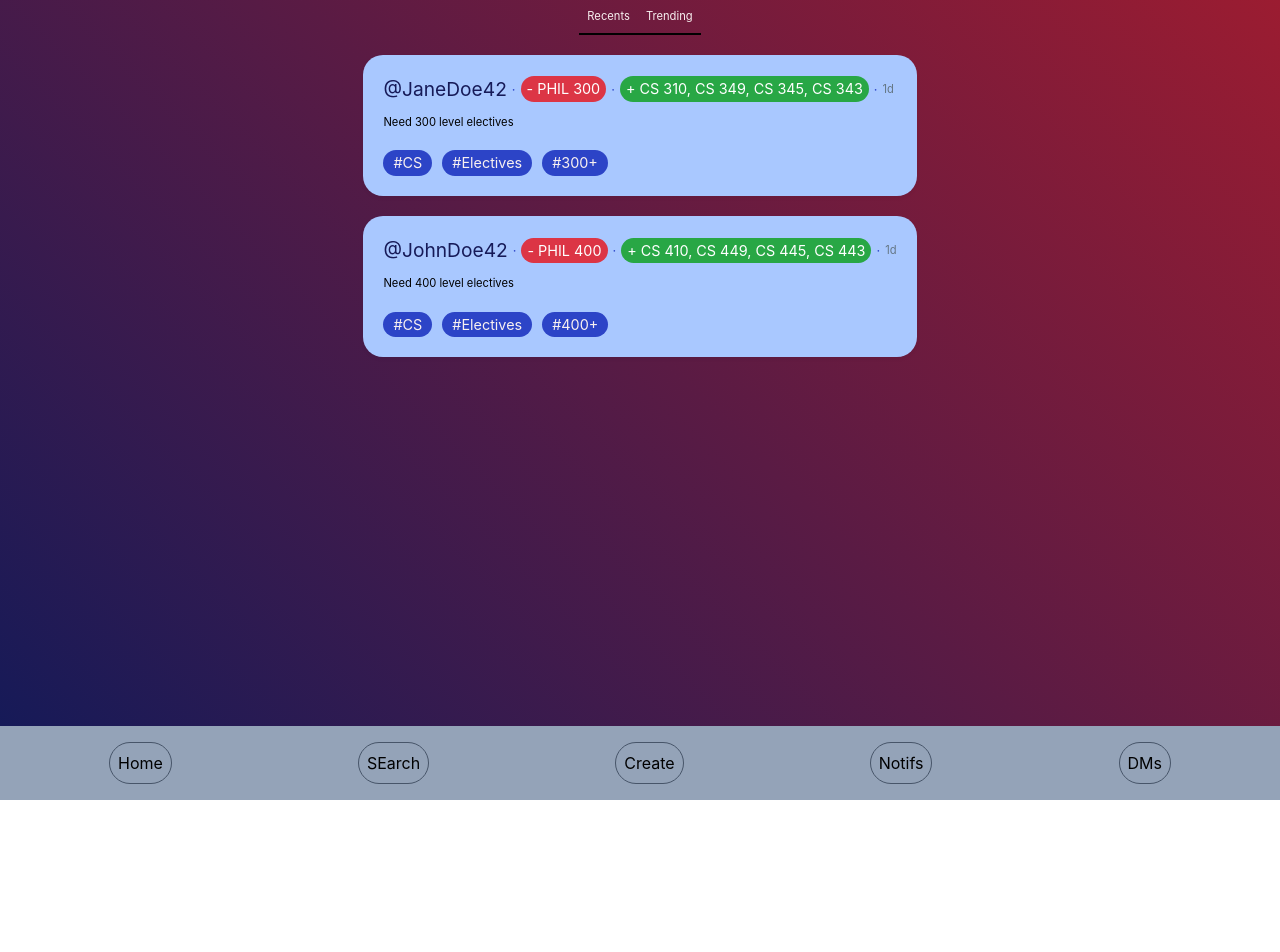
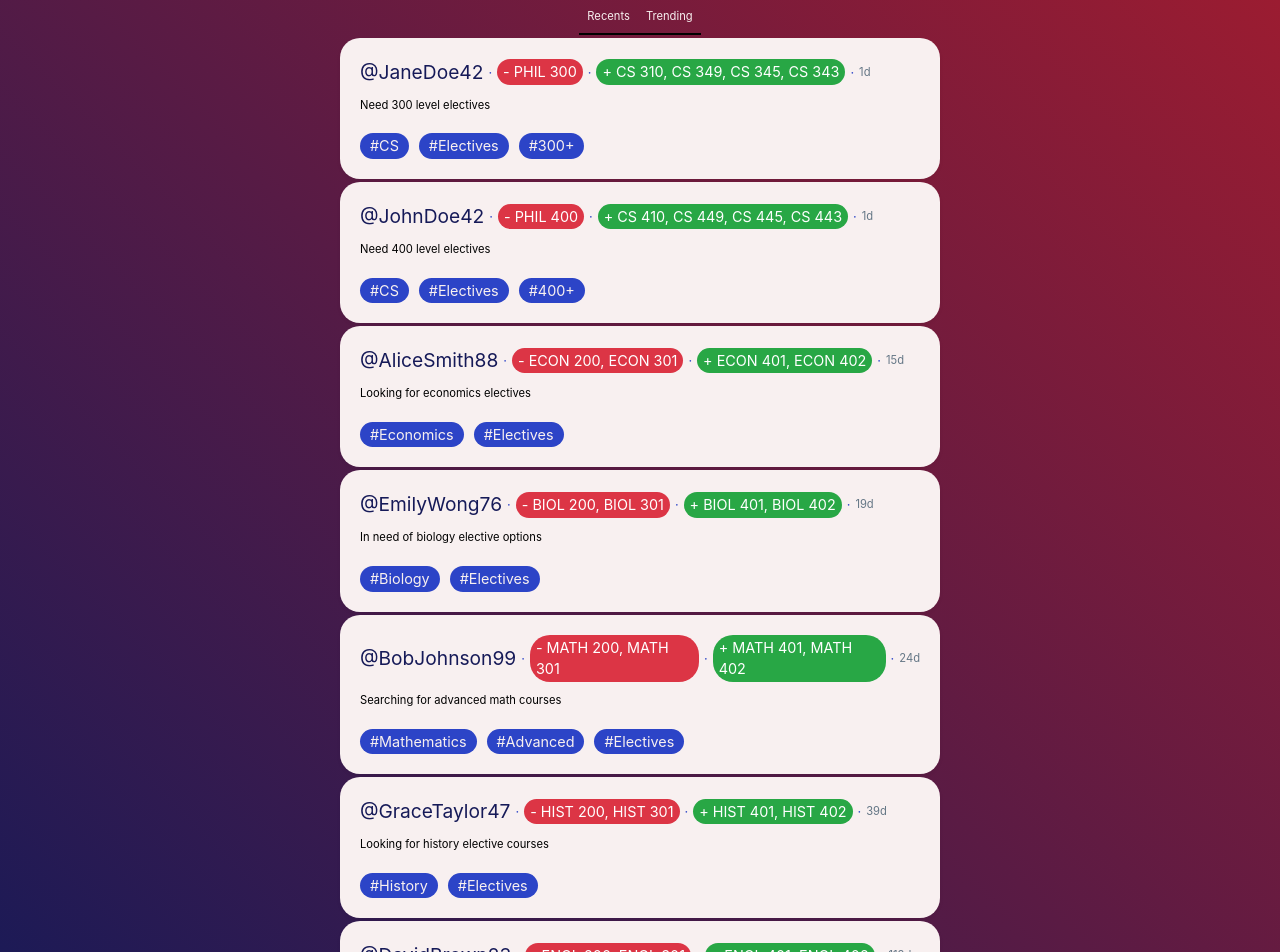
Before and after one commit to j-ackie/brutus, a React (Create React App) app in the folder frontend/: page / in a window 1280 px wide. Shown: the top 952 px of the page. Before the commit the page ends 800 px from the top, so only its background shows below. Built offline with nearby package versions, Linux system fonts and the light colour scheme.

Commit message:
feed chronological

```diff
--- a/frontend/src/components/Feed/Feed.tsx
+++ b/frontend/src/components/Feed/Feed.tsx
@@ -22,11 +22,14 @@ export function Feed() {
   // map over the listings outputted by listingquery and return a listing component for each
   return (
     <div>
-      {listingQuery().map((listing) => (
-        <Listing {...listing} />
-      ))}
+      {listingQuery()
+        .sort((a, b) => new Date(b.created_at).getTime() - new Date(a.created_at).getTime())
+        .map((listing, index) => (
+          <Listing key={index} {...listing} />
+        ))}
     </div>
   );
 }
 
+
 export default Feed;
--- a/frontend/src/components/listing/Listing.tsx
+++ b/frontend/src/components/listing/Listing.tsx
@@ -40,9 +40,9 @@ const Listing: React.FC<ListingProps> = ({ user, description, have, want, tags,
       maxWidth: '600px',
       padding: '20px',
       borderRadius: '20px',
-      margin: '20px auto',
+      margin: '3px auto',
       boxShadow: '0 2px 4px rgba(0, 0, 0, 0.05)',
-      backgroundColor: COLORS.lightblue,
+      backgroundColor: COLORS.text,
       color: '#FFF',
       position: 'relative',
     }}>
--- a/frontend/src/pages/home/homeQueries.ts
+++ b/frontend/src/pages/home/homeQueries.ts
@@ -19,7 +19,52 @@ function listingQuery(){
     created_at: "2024-04-06T15:30:00-04:00",
   };
 
-  return [listingProps, listingProps2]
+  const listingProps3 = {
+    user: "AliceSmith88",
+    description: "Looking for economics electives",
+    have: "ECON 200, ECON 301",
+    want: "ECON 401, ECON 402",
+    tags: ["Economics", "Electives"],
+    created_at: new Date(Date.now() - Math.floor(Math.random() * 10000000000)).toLocaleDateString(),
+  };
+
+  const listingProps4 = {
+    user: "BobJohnson99",
+    description: "Searching for advanced math courses",
+    have: "MATH 200, MATH 301",
+    want: "MATH 401, MATH 402",
+    tags: ["Mathematics", "Advanced", "Electives"],
+    created_at: new Date(Date.now() - Math.floor(Math.random() * 10000000000)).toLocaleDateString(),
+  };
+
+  const listingProps5 = {
+    user: "EmilyWong76",
+    description: "In need of biology elective options",
+    have: "BIOL 200, BIOL 301",
+    want: "BIOL 401, BIOL 402",
+    tags: ["Biology", "Electives"],
+    created_at: new Date(Date.now() - Math.floor(Math.random() * 10000000000)).toLocaleDateString(),
+  };
+
+  const listingProps6 = {
+    user: "DavidBrown23",
+    description: "Seeking literature elective suggestions",
+    have: "ENGL 200, ENGL 301",
+    want: "ENGL 401, ENGL 402",
+    tags: ["Literature", "Electives"],
+    created_at: new Date(Date.now() - Math.floor(Math.random() * 10000000000)).toLocaleDateString(),
+  };
+
+  const listingProps7 = {
+    user: "GraceTaylor47",
+    description: "Looking for history elective courses",
+    have: "HIST 200, HIST 301",
+    want: "HIST 401, HIST 402",
+    tags: ["History", "Electives"],
+    created_at: new Date(Date.now() - Math.floor(Math.random() * 10000000000)).toLocaleDateString(),
+  };
+
+  return [listingProps, listingProps2, listingProps3, listingProps4, listingProps5, listingProps6, listingProps7]
 }
 
 export { listingQuery }
```
